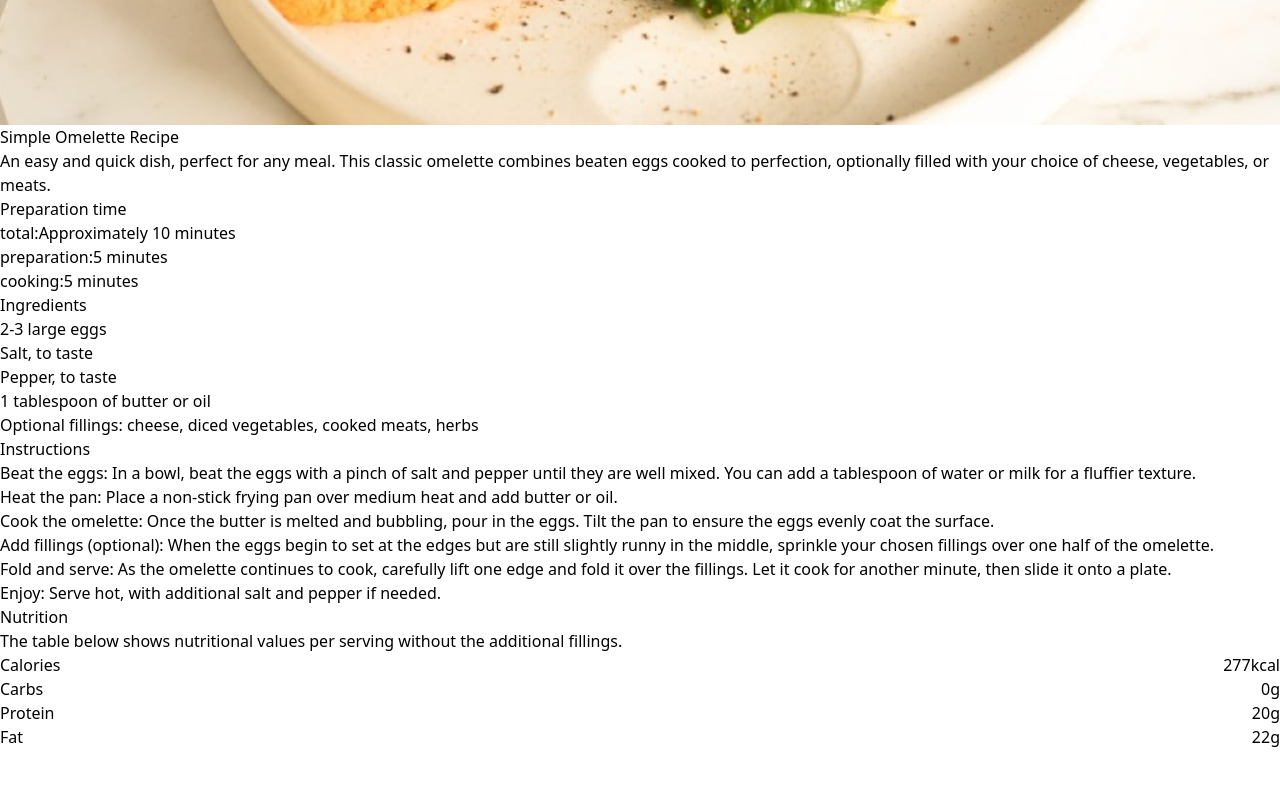
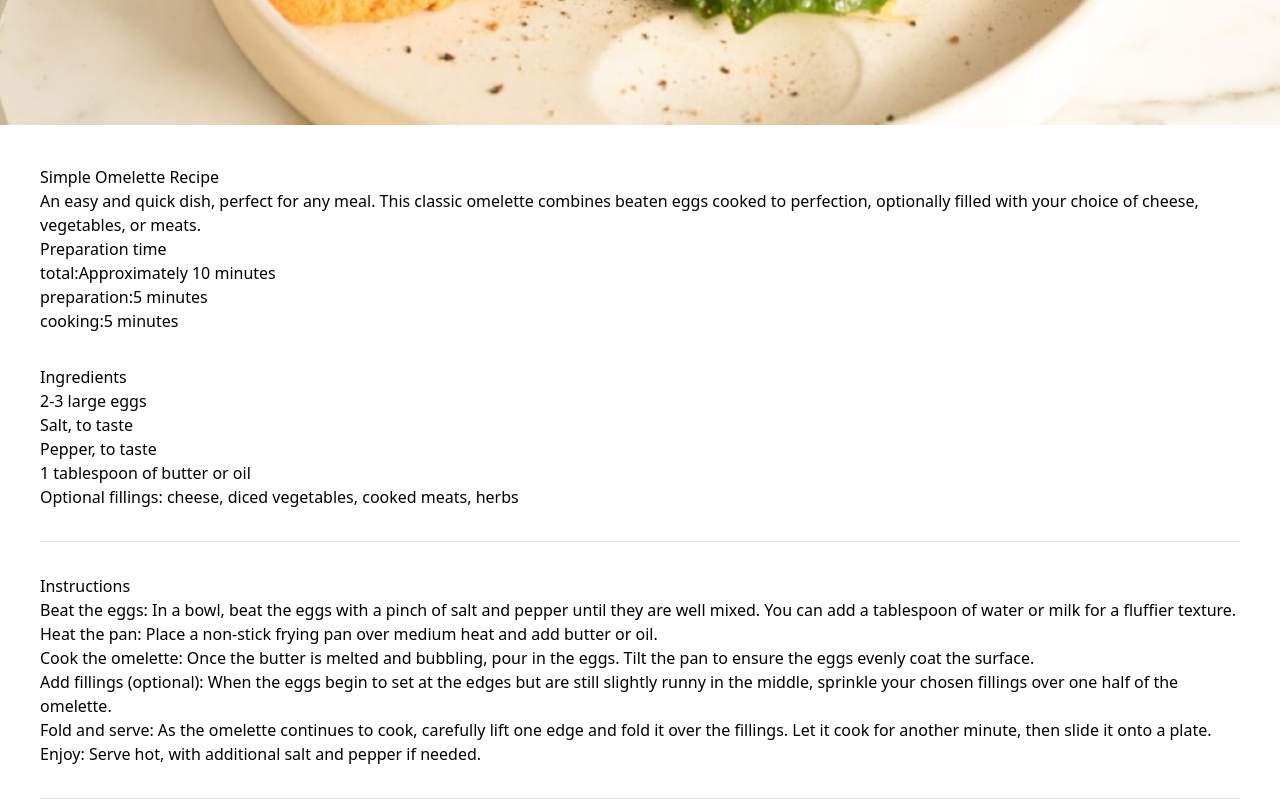
Before and after one commit to raswonders/recipe-page, a React (Vite) app: page / in a window 1280 px wide. Shown: the part 460-1260 px from the top of the page. Before the commit the page ends 1209 px from the top, so only its background shows below. Built offline with nearby package versions, Linux system fonts and the light colour scheme.

Commit message:
add recipe layout

```diff
--- a/src/App.tsx
+++ b/src/App.tsx
@@ -1,3 +1,4 @@
+import { Line } from "./Line.tsx";
 import recipe from "./data/SimpleOmelette.tsx";
 
 function App() {
@@ -9,6 +10,7 @@ function App() {
           alt={recipe.title}
         />
       </header>
+      <div className="flex flex-col p-10 space-y-8">
         <section className="flex flex-col">
           <h1>{recipe.title}</h1>
           <p>{recipe.description}</p>
@@ -35,6 +37,8 @@ function App() {
           </ul>
         </section>
 
+        <Line />
+
         <section>
           <h2 className="">Instructions</h2>
           <ol className="">
@@ -43,6 +47,8 @@ function App() {
             })}
           </ol>
         </section>
+
+        <Line />
 
         <section className="">
           <h2 className="">Nutrition</h2>
@@ -58,6 +64,7 @@ function App() {
             })}
           </ul>
         </section>
+      </div>
     </>
   );
 }
--- /dev/null
+++ b/src/Line.tsx
@@ -0,0 +1,3 @@
+export function Line() {
+  return <div className="h-0 border-t"></div>;
+}
```
Lines whose indentation alone changed are shown as unchanged.
